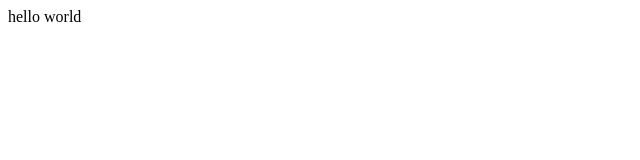
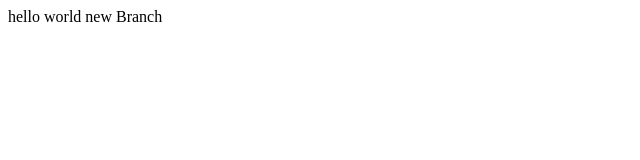
Before and after one commit to okkharadkar/Test, a plain HTML site: page index.html in a window 1280 px wide. Shown: the whole page, without its empty margins (0-640 px from the left). Drawn offline with Linux system fonts and the light colour scheme.

Commit message:
First Branch commit

```diff
--- a/index.html
+++ b/index.html
@@ -8,7 +8,7 @@
 </head>
 
 <body>
-    hello world
+    hello world new Branch
 </body>
 
 </html>
```
